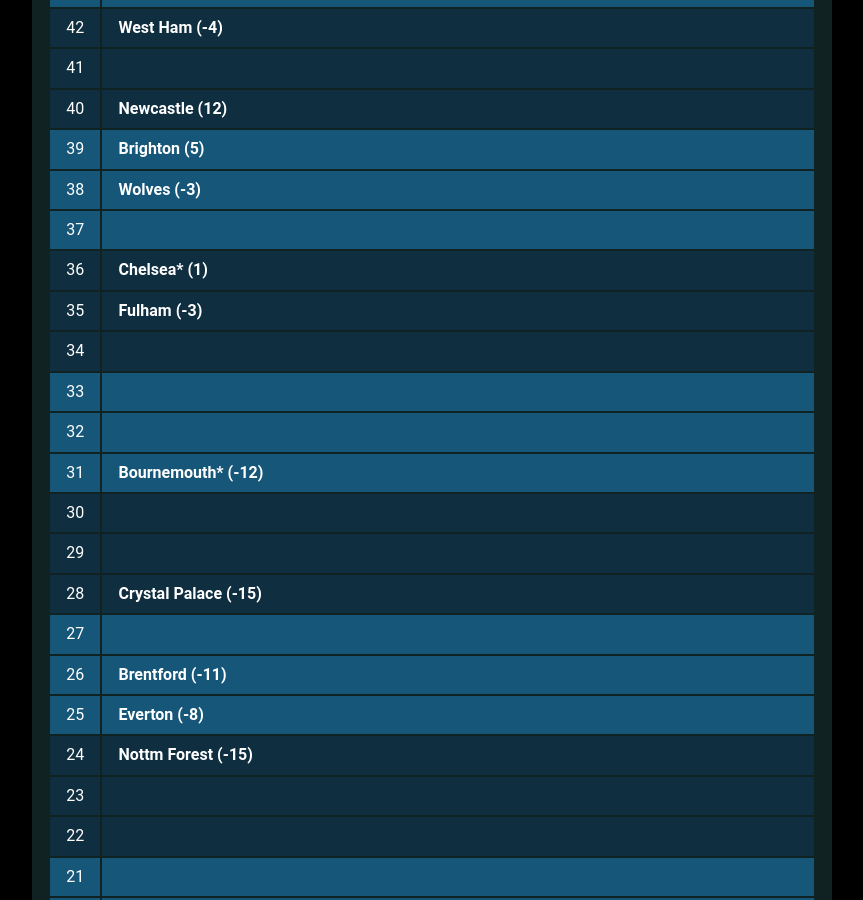
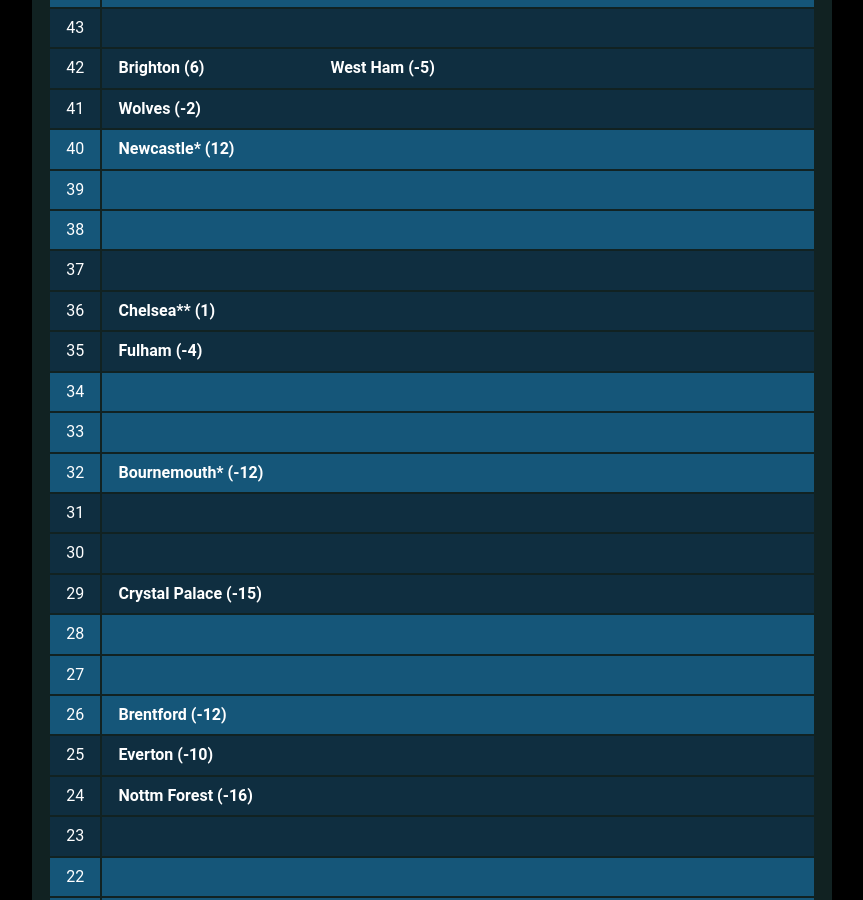
Before and after one commit to muru/muru.github.io, a Jekyll site: the page built from resources.md, in a window 1280 px wide and 900 px high, scrolled down 2325 px. Shown: the whole window, without its empty margins (208-1071 px from the left). Built offline with Jekyll 4.4.1, drawn with Linux system fonts in a browser that asks for light colours; some web fonts are replaced; some of the changed text lies outside the part shown.

Commit message:
updated cann-table: Mon 11 Mar 00:36:29 JST 2024

```diff
--- a/cann-table.html
+++ b/cann-table.html
@@ -1,21 +1,26 @@
 <table id="cann-table">
 <thead> <th> Pts </th> <th> Clubs (GD) </th> </thead>
 	<tr class="cann-row-1">
+		<td class="cann-point">64</td>
+		<td class="cann-clubs">
+			<span class="club-name">Arsenal (46)</span>
+		</td>
+ 	</tr>
+	<tr class="cann-row-1">
 		<td class="cann-point">63</td>
 		<td class="cann-clubs">
-			<span class="club-name">Liverpool (39)</span>
+			<span class="club-name">Liverpool* (39)</span>
 		</td>
  	</tr>
 	<tr class="cann-row-1">
 		<td class="cann-point">62</td>
 		<td class="cann-clubs">
-			<span class="club-name">Man City (35)</span>
+			<span class="club-name">Man City* (35)</span>
 		</td>
  	</tr>
-	<tr class="cann-row-1">
+	<tr class="cann-row-2">
 		<td class="cann-point">61</td>
 		<td class="cann-clubs">
-			<span class="club-name">Arsenal (45)</span>
 		</td>
  	</tr>
 	<tr class="cann-row-2">
@@ -28,7 +33,7 @@
 		<td class="cann-clubs">
 		</td>
  	</tr>
-	<tr class="cann-row-2">
+	<tr class="cann-row-1">
 		<td class="cann-point">58</td>
 		<td class="cann-clubs">
 		</td>
@@ -43,10 +48,10 @@
 		<td class="cann-clubs">
 		</td>
  	</tr>
-	<tr class="cann-row-1">
+	<tr class="cann-row-2">
 		<td class="cann-point">55</td>
 		<td class="cann-clubs">
-			<span class="club-name">Aston Villa (22)</span>
+			<span class="club-name">Aston Villa (18)</span>
 		</td>
  	</tr>
 	<tr class="cann-row-2">
@@ -57,9 +62,10 @@
 	<tr class="cann-row-2">
 		<td class="cann-point">53</td>
 		<td class="cann-clubs">
+			<span class="club-name">Tottenham* (20)</span>
 		</td>
  	</tr>
-	<tr class="cann-row-2">
+	<tr class="cann-row-1">
 		<td class="cann-point">52</td>
 		<td class="cann-clubs">
 		</td>
@@ -72,10 +78,9 @@
 	<tr class="cann-row-1">
 		<td class="cann-point">50</td>
 		<td class="cann-clubs">
-			<span class="club-name">Tottenham* (16)</span>
 		</td>
  	</tr>
-	<tr class="cann-row-1">
+	<tr class="cann-row-2">
 		<td class="cann-point">49</td>
 		<td class="cann-clubs">
 		</td>
@@ -88,9 +93,10 @@
 	<tr class="cann-row-2">
 		<td class="cann-point">47</td>
 		<td class="cann-clubs">
+			<span class="club-name">Man Utd (0)</span>
 		</td>
  	</tr>
-	<tr class="cann-row-2">
+	<tr class="cann-row-1">
 		<td class="cann-point">46</td>
 		<td class="cann-clubs">
 		</td>
@@ -103,10 +109,9 @@
 	<tr class="cann-row-1">
 		<td class="cann-point">44</td>
 		<td class="cann-clubs">
-			<span class="club-name">Man Utd (-2)</span>
 		</td>
  	</tr>
-	<tr class="cann-row-1">
+	<tr class="cann-row-2">
 		<td class="cann-point">43</td>
 		<td class="cann-clubs">
 		</td>
@@ -114,33 +119,33 @@
 	<tr class="cann-row-2">
 		<td class="cann-point">42</td>
 		<td class="cann-clubs">
-			<span class="club-name">West Ham (-4)</span>
+			<span class="club-name">Brighton (6)</span>
+			<span class="club-name">West Ham (-5)</span>
 		</td>
  	</tr>
 	<tr class="cann-row-2">
 		<td class="cann-point">41</td>
 		<td class="cann-clubs">
+			<span class="club-name">Wolves (-2)</span>
 		</td>
  	</tr>
-	<tr class="cann-row-2">
+	<tr class="cann-row-1">
 		<td class="cann-point">40</td>
 		<td class="cann-clubs">
-			<span class="club-name">Newcastle (12)</span>
+			<span class="club-name">Newcastle* (12)</span>
 		</td>
  	</tr>
 	<tr class="cann-row-1">
 		<td class="cann-point">39</td>
 		<td class="cann-clubs">
-			<span class="club-name">Brighton (5)</span>
 		</td>
  	</tr>
 	<tr class="cann-row-1">
 		<td class="cann-point">38</td>
 		<td class="cann-clubs">
-			<span class="club-name">Wolves (-3)</span>
 		</td>
  	</tr>
-	<tr class="cann-row-1">
+	<tr class="cann-row-2">
 		<td class="cann-point">37</td>
 		<td class="cann-clubs">
 		</td>
@@ -148,16 +153,16 @@
 	<tr class="cann-row-2">
 		<td class="cann-point">36</td>
 		<td class="cann-clubs">
-			<span class="club-name">Chelsea* (1)</span>
+			<span class="club-name">Chelsea** (1)</span>
 		</td>
  	</tr>
 	<tr class="cann-row-2">
 		<td class="cann-point">35</td>
 		<td class="cann-clubs">
-			<span class="club-name">Fulham (-3)</span>
+			<span class="club-name">Fulham (-4)</span>
 		</td>
  	</tr>
-	<tr class="cann-row-2">
+	<tr class="cann-row-1">
 		<td class="cann-point">34</td>
 		<td class="cann-clubs">
 		</td>
@@ -170,12 +175,12 @@
 	<tr class="cann-row-1">
 		<td class="cann-point">32</td>
 		<td class="cann-clubs">
+			<span class="club-name">Bournemouth* (-12)</span>
 		</td>
  	</tr>
-	<tr class="cann-row-1">
+	<tr class="cann-row-2">
 		<td class="cann-point">31</td>
 		<td class="cann-clubs">
-			<span class="club-name">Bournemouth* (-12)</span>
 		</td>
  	</tr>
 	<tr class="cann-row-2">
@@ -186,12 +191,12 @@
 	<tr class="cann-row-2">
 		<td class="cann-point">29</td>
 		<td class="cann-clubs">
+			<span class="club-name">Crystal Palace (-15)</span>
 		</td>
  	</tr>
-	<tr class="cann-row-2">
+	<tr class="cann-row-1">
 		<td class="cann-point">28</td>
 		<td class="cann-clubs">
-			<span class="club-name">Crystal Palace (-15)</span>
 		</td>
  	</tr>
 	<tr class="cann-row-1">
@@ -202,19 +207,19 @@
 	<tr class="cann-row-1">
 		<td class="cann-point">26</td>
 		<td class="cann-clubs">
-			<span class="club-name">Brentford (-11)</span>
+			<span class="club-name">Brentford (-12)</span>
 		</td>
  	</tr>
-	<tr class="cann-row-1">
+	<tr class="cann-row-2">
 		<td class="cann-point">25</td>
 		<td class="cann-clubs">
-			<span class="club-name">Everton (-8)</span>
+			<span class="club-name">Everton (-10)</span>
 		</td>
  	</tr>
 	<tr class="cann-row-2">
 		<td class="cann-point">24</td>
 		<td class="cann-clubs">
-			<span class="club-name">Nottm Forest (-15)</span>
+			<span class="club-name">Nottm Forest (-16)</span>
 		</td>
  	</tr>
 	<tr class="cann-row-2">
@@ -222,7 +227,7 @@
 		<td class="cann-clubs">
 		</td>
  	</tr>
-	<tr class="cann-row-2">
+	<tr class="cann-row-1">
 		<td class="cann-point">22</td>
 		<td class="cann-clubs">
 		</td>
@@ -230,15 +235,15 @@
 	<tr class="cann-row-1">
 		<td class="cann-point">21</td>
 		<td class="cann-clubs">
+			<span class="club-name">Luton* (-17)</span>
 		</td>
  	</tr>
 	<tr class="cann-row-1">
 		<td class="cann-point">20</td>
 		<td class="cann-clubs">
-			<span class="club-name">Luton* (-17)</span>
 		</td>
  	</tr>
-	<tr class="cann-row-1">
+	<tr class="cann-row-2">
 		<td class="cann-point">19</td>
 		<td class="cann-clubs">
 		</td>
@@ -253,9 +258,10 @@
 		<td class="cann-clubs">
 		</td>
  	</tr>
-	<tr class="cann-row-2">
+	<tr class="cann-row-1">
 		<td class="cann-point">16</td>
 		<td class="cann-clubs">
+			<span class="club-name">Burnley (-34)</span>
 		</td>
  	</tr>
 	<tr class="cann-row-1">
@@ -266,14 +272,8 @@
 	<tr class="cann-row-1">
 		<td class="cann-point">14</td>
 		<td class="cann-clubs">
-		</td>
- 	</tr>
-	<tr class="cann-row-1">
-		<td class="cann-point">13</td>
-		<td class="cann-clubs">
-			<span class="club-name">Burnley (-35)</span>
 			<span class="club-name">Sheff Utd (-50)</span>
 		</td>
  	</tr>
 </table>
-<span id="cann-gen-note"> Generated on Tuesday, 05 March 2024 at 07:00 JST.<br>* Each asterisk is a match in hand.</span>
+<span id="cann-gen-note"> Generated on Monday, 11 March 2024 at 00:36 JST.<br>* Each asterisk is a match in hand.</span>
```
